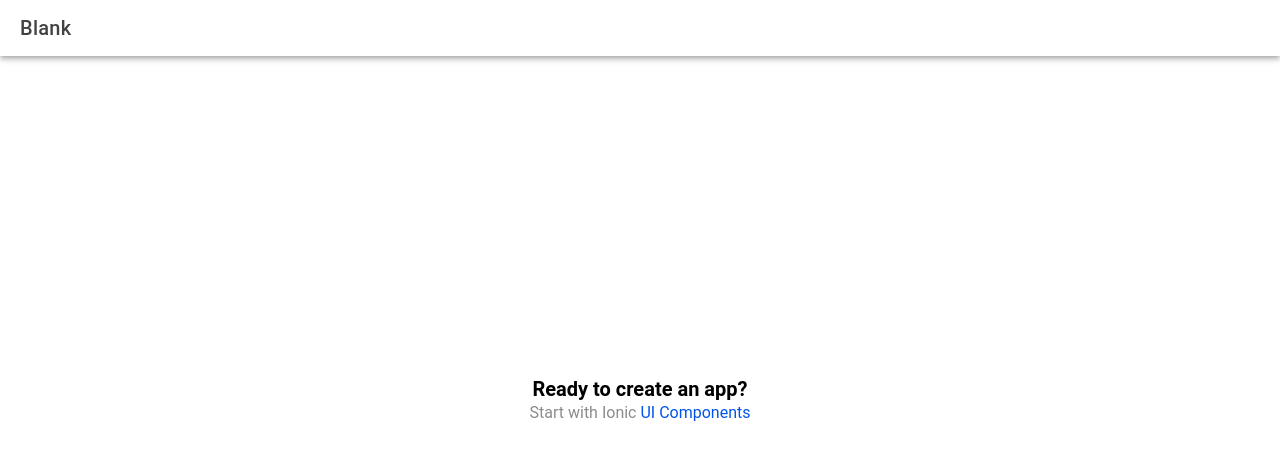
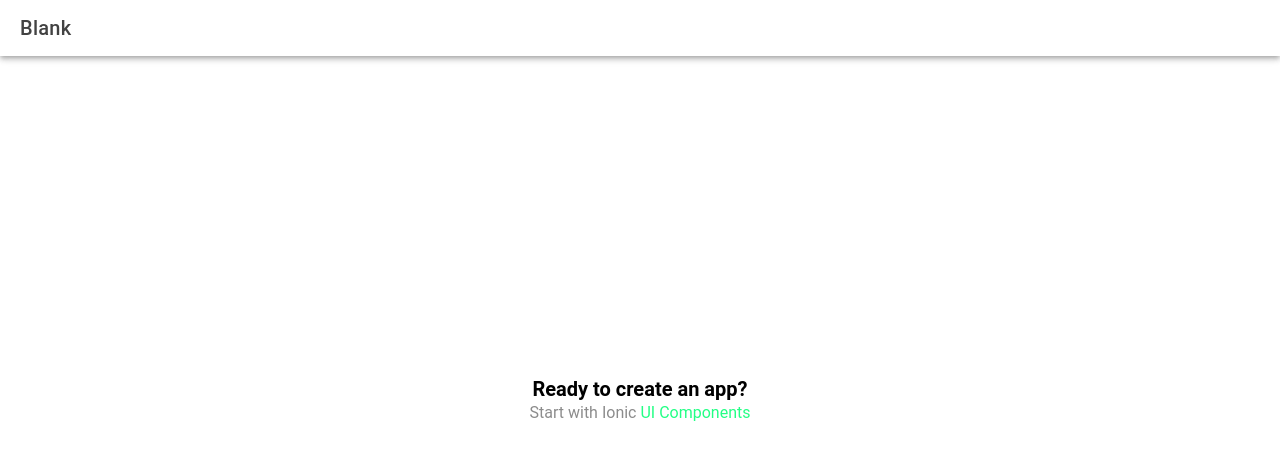
Before and after one commit to Schubzz/Roomie, a React (Vite) app: page /home in a window 1280 px wide. Shown: the top 460 px of the page. Built offline with nearby package versions, Linux system fonts and the light colour scheme.

Commit message:
added colors to variables.css

```diff
--- a/index.html
+++ b/index.html
@@ -6,7 +6,7 @@
 
       <base href="/"/>
 
-      <meta name="theme-color" content="#317EFB"/>
+      <meta name="theme-color" content="#242424"/>
       <meta name="color-scheme" content="light dark"/>
       <meta
               name="viewport"
--- a/src/theme/variables.css
+++ b/src/theme/variables.css
@@ -1,2 +1,65 @@
-/* For information on how to create your own theme, please see:
-http://ionicframework.com/docs/theming/ */
+:root {
+    --ion-color-primary: #23FF85;
+    --ion-color-primary-rgb: 35,255,133;
+    --ion-color-primary-contrast: #000000;
+    --ion-color-primary-contrast-rgb: 0,0,0;
+    --ion-color-primary-shade: #1fe075;
+    --ion-color-primary-tint: #39ff91;
+
+    --ion-color-secondary: #7D8491;
+    --ion-color-secondary-rgb: 125,132,145;
+    --ion-color-secondary-contrast: #000000;
+    --ion-color-secondary-contrast-rgb: 0,0,0;
+    --ion-color-secondary-shade: #6e7480;
+    --ion-color-secondary-tint: #8a909c;
+
+    --ion-color-tertiary: #7F055F;
+    --ion-color-tertiary-rgb: 127,5,95;
+    --ion-color-tertiary-contrast: #ffffff;
+    --ion-color-tertiary-contrast-rgb: 255,255,255;
+    --ion-color-tertiary-shade: #700454;
+    --ion-color-tertiary-tint: #8c1e6f;
+
+    --ion-color-success: #2dd55b;
+    --ion-color-success-rgb: 45,213,91;
+    --ion-color-success-contrast: #000000;
+    --ion-color-success-contrast-rgb: 0,0,0;
+    --ion-color-success-shade: #28bb50;
+    --ion-color-success-tint: #42d96b;
+
+    --ion-color-warning: #ffc409;
+    --ion-color-warning-rgb: 255,196,9;
+    --ion-color-warning-contrast: #000000;
+    --ion-color-warning-contrast-rgb: 0,0,0;
+    --ion-color-warning-shade: #e0ac08;
+    --ion-color-warning-tint: #ffca22;
+
+    --ion-color-danger: #c5000f;
+    --ion-color-danger-rgb: 197,0,15;
+    --ion-color-danger-contrast: #ffffff;
+    --ion-color-danger-contrast-rgb: 255,255,255;
+    --ion-color-danger-shade: #ad000d;
+    --ion-color-danger-tint: #cb1a27;
+
+    --ion-color-light: #FCFCFC;
+    --ion-color-light-rgb: 252,252,252;
+    --ion-color-light-contrast: #000000;
+    --ion-color-light-contrast-rgb: 0,0,0;
+    --ion-color-light-shade: #dedede;
+    --ion-color-light-tint: #fcfcfc;
+
+    --ion-color-medium: #3E4240;
+    --ion-color-medium-rgb: 62,66,64;
+    --ion-color-medium-contrast: #ffffff;
+    --ion-color-medium-contrast-rgb: 255,255,255;
+    --ion-color-medium-shade: #373a38;
+    --ion-color-medium-tint: #515553;
+
+    --ion-color-dark: #242424;
+    --ion-color-dark-rgb: 36,36,36;
+    --ion-color-dark-contrast: #ffffff;
+    --ion-color-dark-contrast-rgb: 255,255,255;
+    --ion-color-dark-shade: #202020;
+    --ion-color-dark-tint: #3a3a3a;
+
+}
```
Also changed, not shown: public/manifest.json.
